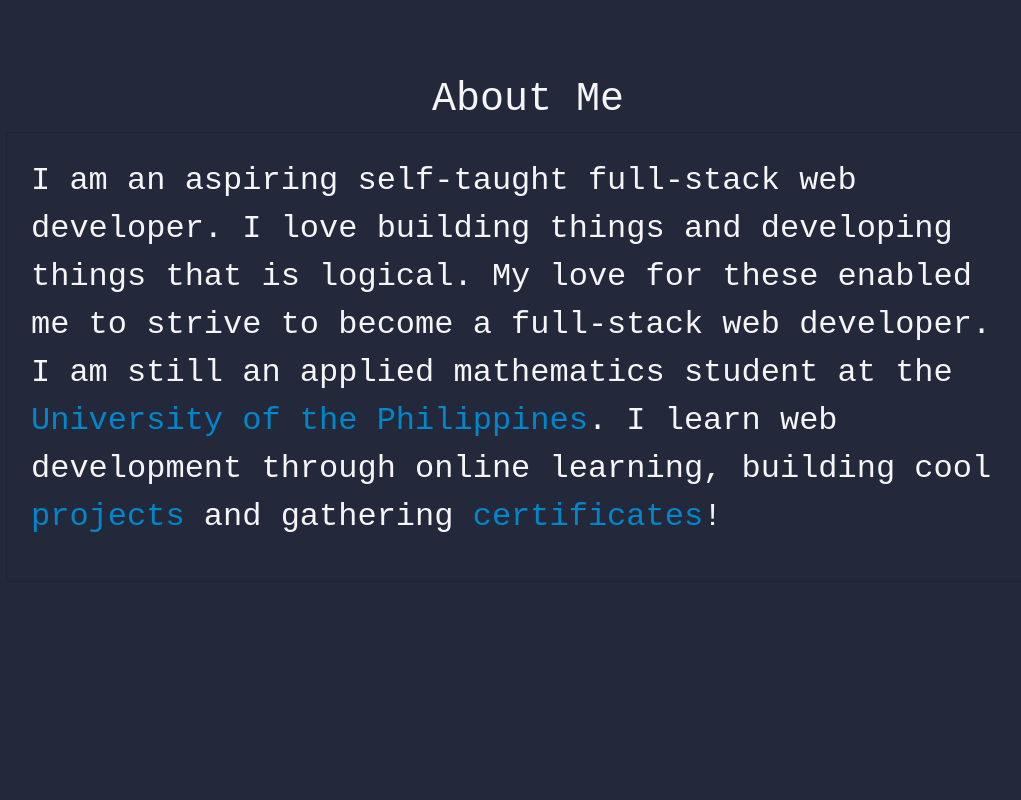
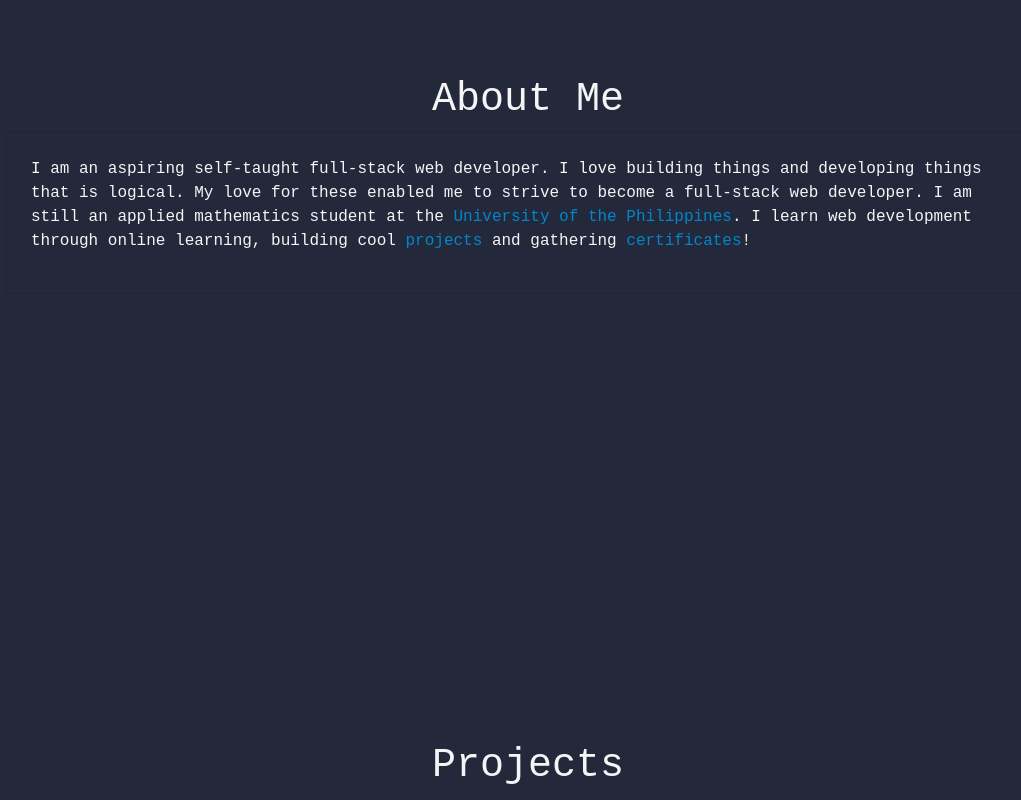
Before and after one commit to miniloda/Portfolio-Bootstrap, a plain HTML site: page index.html in a window 1280 px wide. Shown: the part 820-1620 px from the top of the page, without its empty margins (112-1133 px from the left). Drawn offline with nearby package versions, Linux system fonts and the light colour scheme.

Commit message:
another test

```diff
--- a/index.html
+++ b/index.html
@@ -74,7 +74,7 @@
                             <div class="col-12" id = "about">
                         <h1 class = "text-center">About Me</h1>  <div class="card bg-body">
 
-                        <p class="p-lg-4 lg-h2">I am an aspiring self-taught full-stack web developer. I love building things and developing things that is logical. My love for these enabled me to strive to become a full-stack web developer. I am still an applied mathematics student at the <a href="#" class = "hover-underline-animation"> University of the Philippines</a>. I learn web development through online learning, building cool <a href="#projects" class = "hover-underline-animation"> projects</a> and gathering <a href = "#certificates" class = "hover-underline-animation">certificates</a>!</p></div>
+                        <p class="p-lg-4 lg-h3">I am an aspiring self-taught full-stack web developer. I love building things and developing things that is logical. My love for these enabled me to strive to become a full-stack web developer. I am still an applied mathematics student at the <a href="#" class = "hover-underline-animation"> University of the Philippines</a>. I learn web development through online learning, building cool <a href="#projects" class = "hover-underline-animation"> projects</a> and gathering <a href = "#certificates" class = "hover-underline-animation">certificates</a>!</p></div>
                             </div>
                             </div>
                             <div class="row vh-25"></div>
--- a/src/css/bootstrap.css
+++ b/src/css/bootstrap.css
@@ -8,7 +8,7 @@
 }
 
 /* for paragraph */
-@media(min-width: 768px){
+/* @media(min-width: 768px){
     p{
         font-size: 2rem !important;
     }
@@ -113,4 +113,4 @@
     h2{
         font-size: 0.9rem !important;
     }
-}
+} */
```
Also changed, not shown: src/css/styles.css (line endings or trailing spaces).
